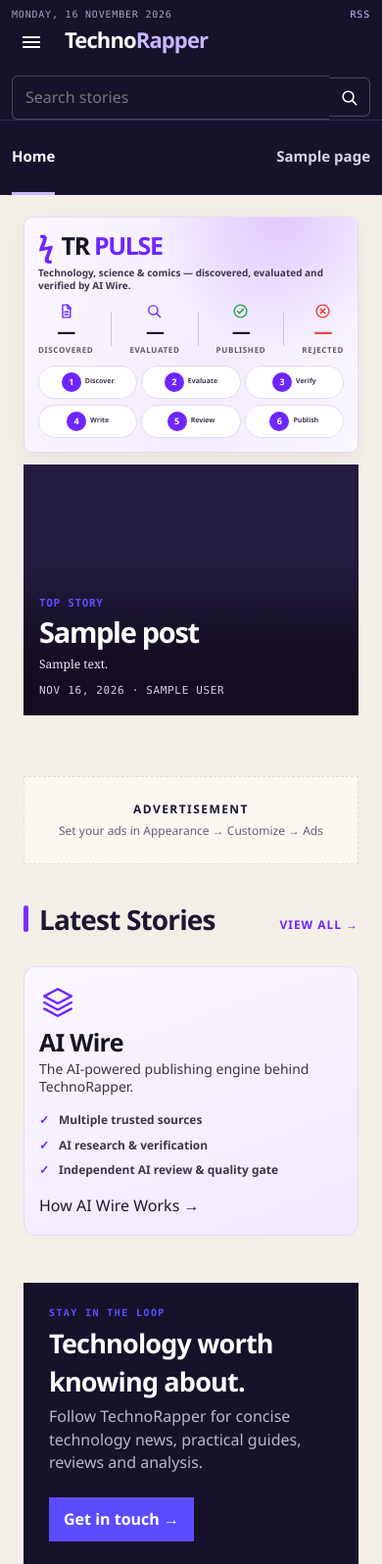
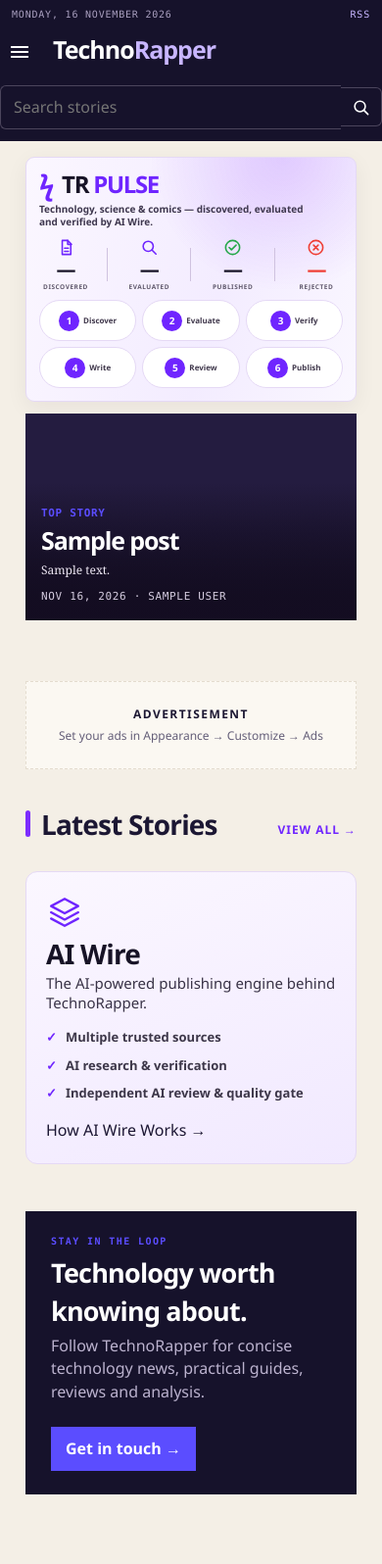
Before and after one commit to HaneetGH/technorapper-wp-theme, a WordPress theme: template front-page.php in a window 390 px wide. Shown: the top 1596 px of the page at 98% size. Run offline with PHP 8.4 and a stand-in for WordPress, Linux system fonts and the light colour scheme; the site name, menu and one post (Sample post) are stand-ins, and other content is empty; some libraries are stand-ins or nearby versions.

Commit message:
fix: enterprise responsive TR Pulse UI
Improve TR Pulse mobile viewport, touch targets and story readability.
Align stylesheet cache version with 1.3.16.

```diff
--- a/functions.php
+++ b/functions.php
@@ -48,7 +48,7 @@ add_action('widgets_init', 'technorapper_widgets');
 
 function technorapper_assets()
 {
-    wp_enqueue_style('technorapper', get_stylesheet_uri(), array(), '1.3.14');
+    wp_enqueue_style('technorapper', get_stylesheet_uri(), array(), '1.3.16');
     wp_enqueue_script(
         'technorapper-drawer',
         get_template_directory_uri() . '/assets/js/drawer.js',
--- a/style.css
+++ b/style.css
@@ -4,7 +4,7 @@ Theme URI: https://github.com/HaneetGH/technorapper-wp-theme
 Author: TechnoRapper
 Author URI: https://technorapper.com
 Description: Open-source magazine theme with a photo board homepage, desk rail, hamburger side menu, paged archives, story pages, and built-in ad slots.
-Version: 1.3.15
+Version: 1.3.16
 Requires at least: 6.0
 Tested up to: 7.1
 Requires PHP: 7.4
@@ -1083,3 +1083,161 @@ html:not(.js) .drawer-sub { display: block; }
   .latest-layout .latest-item p{display:none}
   .ai-wire-card{padding:17px 15px}
 }
+
+
+/* 1.3.16 — enterprise responsive/readability pass.
+ * Keep controls touch-friendly, preserve editorial hierarchy, and prevent
+ * dense story grids from collapsing into unreadable cards.
+ */
+.ai-newsroom-banner{
+  grid-template-columns:minmax(270px,1.05fr) minmax(420px,1.35fr) minmax(390px,1.45fr) auto;
+  gap:20px;
+  min-height:112px;
+  padding:18px 20px;
+}
+.tr-pulse-brand{font-size:32px}
+.tr-pulse-dek{font-size:13px;line-height:1.45}
+.ai-newsroom-metrics{gap:18px}
+.ai-newsroom-metrics div{min-width:68px}
+.ai-newsroom-metrics strong{font-size:27px}
+.ai-newsroom-metrics span{font-size:9px}
+.ai-newsroom-metrics svg{width:19px;height:19px}
+.ai-newsroom-agents{gap:12px}
+.ai-newsroom-agents span{
+  min-height:40px;
+  padding:8px 12px;
+  font-size:10px;
+}
+.ai-newsroom-agents b{width:22px;height:22px;font-size:10px}
+.ai-newsroom-how{
+  min-height:42px;
+  padding:11px 17px;
+  font-size:11px;
+}
+.latest-layout{grid-template-columns:minmax(0,1fr) 300px;gap:28px}
+.latest-layout .latest-grid{grid-template-columns:repeat(2,minmax(0,1fr));gap:0 24px}
+.latest-layout .latest-item{padding:18px 0}
+.latest-layout .latest-thumb{aspect-ratio:16/10;margin-bottom:11px}
+.latest-layout .latest-item h3{font-size:19px;line-height:1.2}
+.latest-layout .latest-item p{font-size:13px;line-height:1.45}
+.ai-wire-card{padding:24px 22px}
+.ai-wire-card .ai-wire-title{font-size:28px}
+.ai-wire-card .ai-wire-intro{font-size:15px}
+.ai-wire-card li{font-size:13px;margin:10px 0}
+.ai-wire-card>a{min-height:44px;padding:11px 14px;font-size:12px}
+
+@media(max-width:1200px){
+  .ai-newsroom-banner{
+    grid-template-columns:minmax(240px,1fr) minmax(360px,1.35fr) minmax(330px,1.2fr);
+  }
+  .ai-newsroom-how{display:none}
+}
+@media(max-width:980px){
+  .ai-newsroom-banner{
+    grid-template-columns:minmax(0,1fr) minmax(0,1.2fr);
+  }
+  .ai-newsroom-agents{grid-column:1 / -1}
+  .latest-layout{grid-template-columns:minmax(0,1fr) 280px;gap:22px}
+  .latest-layout .latest-grid{grid-template-columns:repeat(2,minmax(0,1fr))}
+}
+@media(max-width:760px){
+  .home-shell{padding-left:16px;padding-right:16px}
+  .ai-newsroom-banner{
+    grid-template-columns:1fr;
+    padding:17px;
+    gap:14px;
+  }
+  .tr-pulse-brand{font-size:28px}
+  .tr-pulse-dek{font-size:12px;max-width:48ch}
+  .ai-newsroom-metrics{justify-content:space-between;gap:8px}
+  .ai-newsroom-metrics div{min-width:54px}
+  .ai-newsroom-metrics strong{font-size:23px}
+  .ai-newsroom-metrics span{font-size:8px}
+  .ai-newsroom-agents{
+    grid-template-columns:repeat(2,minmax(0,1fr));
+    gap:8px;
+  }
+  .ai-newsroom-agents span{
+    min-height:42px;
+    justify-content:flex-start;
+    padding:9px 12px;
+    font-size:10px;
+  }
+  .ai-newsroom-agents b{width:24px;height:24px;flex:0 0 24px}
+  .latest-layout{grid-template-columns:1fr}
+  .latest-layout .latest-grid{grid-template-columns:1fr;gap:0}
+  .latest-layout .latest-item{padding:16px 0}
+  .latest-layout .latest-item>a{
+    display:grid;
+    grid-template-columns:42% minmax(0,1fr);
+    gap:16px;
+    align-items:start;
+  }
+  .latest-layout .latest-thumb{margin-bottom:0;aspect-ratio:16/10}
+  .latest-layout .latest-item h3{font-size:18px}
+  .latest-layout .latest-item p{display:block;font-size:13px}
+  .ai-wire-card{position:static;padding:22px 20px}
+}
+@media(max-width:520px){
+  .home-shell{padding-left:14px;padding-right:14px}
+  .ai-newsroom-banner{padding:15px;gap:12px}
+  .ai-newsroom-metrics{gap:4px}
+  .ai-newsroom-metrics i{height:36px}
+  .ai-newsroom-metrics strong{font-size:21px}
+  .ai-newsroom-metrics span{font-size:7px}
+  .ai-newsroom-agents{grid-template-columns:1fr;gap:7px}
+  .ai-newsroom-agents span{min-height:44px}
+  .latest-layout .latest-item>a{grid-template-columns:38% minmax(0,1fr);gap:12px}
+  .latest-layout .latest-item h3{font-size:16px}
+  .latest-layout .latest-item p{font-size:12px}
+}
+
+
+/* 1.3.16 mobile viewport composition — keep the hero in the first screen.
+ * Mobile uses the existing menu control instead of forcing the full desktop
+ * section navigation into the viewport. TR Pulse remains complete but compact.
+ */
+@media(max-width:760px){
+  .site-header .nav{display:none}
+  .site-header .mast{padding:10px 0 12px}
+  .site-header .wordmark{font-size:25px}
+  .site-header .tag{display:none}
+  main#content{padding-top:16px}
+  .ai-newsroom-banner{
+    padding:14px;
+    gap:10px;
+    margin-bottom:12px;
+  }
+  .tr-pulse-brand{font-size:26px}
+  .tr-pulse-mark{font-size:28px}
+  .tr-pulse-dek{margin-top:5px;font-size:11px;line-height:1.35}
+  .ai-newsroom-metrics{gap:5px}
+  .ai-newsroom-metrics strong{font-size:21px}
+  .ai-newsroom-metrics span{font-size:7px}
+  .ai-newsroom-metrics i{height:34px}
+  .ai-newsroom-agents{
+    grid-template-columns:repeat(3,minmax(0,1fr));
+    gap:7px;
+  }
+  .ai-newsroom-agents span{
+    min-height:44px;
+    padding:8px 7px;
+    justify-content:center;
+    font-size:9px;
+  }
+  .ai-newsroom-agents b{width:22px;height:22px;flex:0 0 22px}
+  .ai-newsroom-banner + .home-hero .hero-media{aspect-ratio:16/10}
+  .ai-newsroom-banner + .home-hero .hero-copy{padding:18px 16px 16px}
+  .ai-newsroom-banner + .home-hero .hero-copy h1{font-size:27px;line-height:1.06}
+}
+@media(max-width:520px){
+  .ai-newsroom-banner{padding:13px;gap:9px}
+  .tr-pulse-brand{font-size:24px}
+  .tr-pulse-dek{font-size:10px}
+  .ai-newsroom-metrics strong{font-size:20px}
+  .ai-newsroom-metrics span{font-size:6.5px}
+  .ai-newsroom-agents{grid-template-columns:repeat(3,minmax(0,1fr));gap:6px}
+  .ai-newsroom-agents span{min-height:42px;padding:7px 4px;font-size:8px}
+  .ai-newsroom-agents b{width:21px;height:21px;flex-basis:21px}
+  .ai-newsroom-banner + .home-hero .hero-copy h1{font-size:25px}
+}
```
